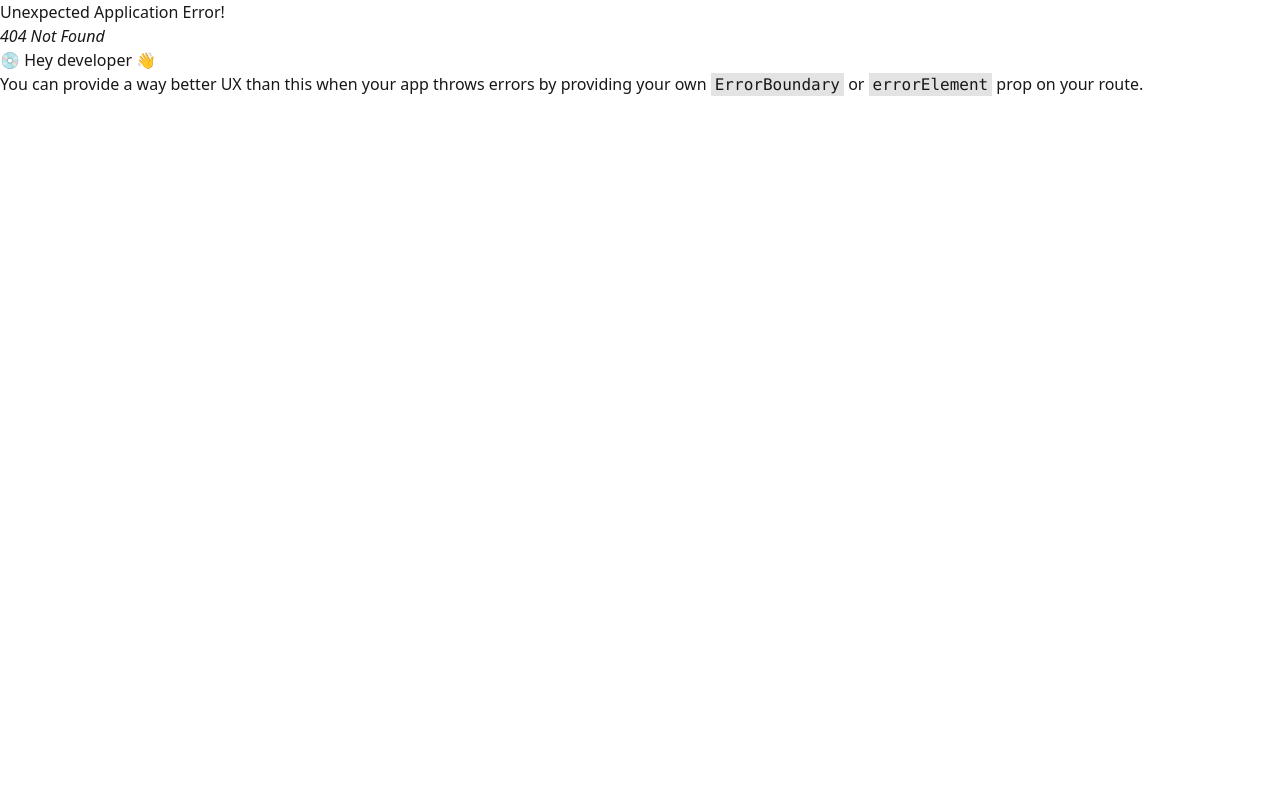
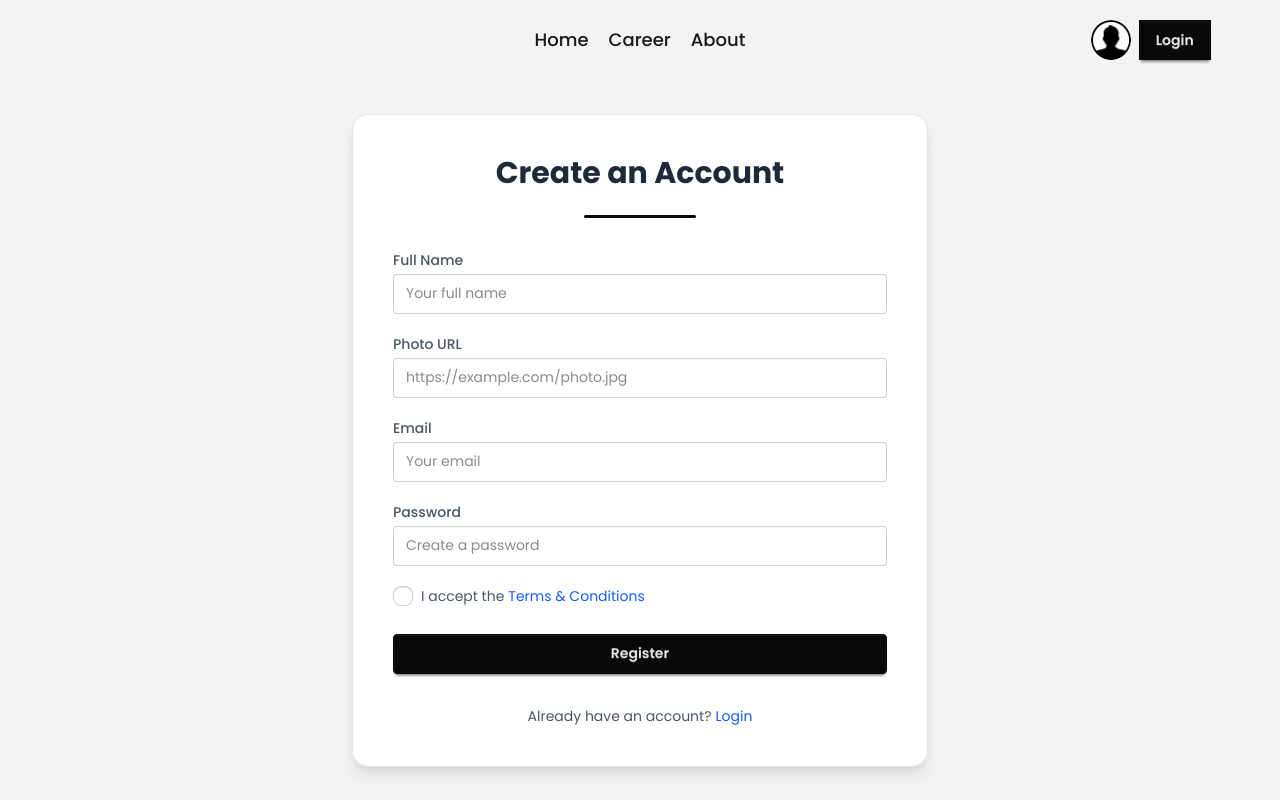
Before and after one commit to SafinRweb/Dragon-News, a React (Vite) app: page /auth/register in a window 1280 px wide. Before the commit this address had no page. Built offline with nearby package versions, Linux system fonts and the light colour scheme.

Commit message:
Version 1.1

```diff
--- a/index.html
+++ b/index.html
@@ -4,7 +4,7 @@
     <meta charset="UTF-8" />
     <link rel="icon" type="image/svg+xml" href="/vite.svg" />
     <meta name="viewport" content="width=device-width, initial-scale=1.0" />
-    <title>Vite + React</title>
+    <title>The Dragon News</title>
   </head>
   <body>
     <div id="root"></div>
--- a/package.json
+++ b/package.json
@@ -12,6 +12,7 @@
   "dependencies": {
     "@tailwindcss/vite": "^4.1.10",
     "daisyui": "^5.0.43",
+    "date-fns": "^4.1.0",
     "moment": "^2.30.1",
     "react": "^19.1.0",
     "react-dom": "^19.1.0",
--- a/src/components/Navbar.jsx
+++ b/src/components/Navbar.jsx
@@ -1,22 +1,28 @@
-import userIcon from "../assets/user.png"
-import { NavLink } from 'react-router';
+import userIcon from "../assets/user.png";
+import { Link, NavLink } from 'react-router-dom'; // make sure this is correct
 
 const Navbar = () => {
     return (
-        <div className='flex justify-between items-center'>
-            <div className="">   </div>
-            <div className="nav space-x-5">
+        <div className="grid grid-cols-3 items-center py-2 w-full">
+            {/* Left - intentionally empty for precise positioning */}
+            <div></div>
+
+            <div className="flex justify-center space-x-5 text-lg font-medium">
                 <NavLink to="/">Home</NavLink>
                 <NavLink to="/career">Career</NavLink>
                 <NavLink to="/about">About</NavLink>
             </div>
-            <div className='login items-center'>
-                <div className="flex gap-2">
-                    <img src={userIcon} alt="" />
-                    <button className="btn btn-netural rounded-none">Login</button>
+
+            <div className="flex justify-end pr-4">
+                <div className="flex items-center gap-2">
+                    <img src={userIcon} alt="User" className="w-10 h-10 rounded-full" />
+                    <Link
+                        to="/auth/login"
+                        className="btn btn-neutral rounded-none">
+                        Login
+                    </Link>
                 </div>
             </div>
-
         </div>
     );
 };
--- a/src/components/NewsCard.jsx
+++ b/src/components/NewsCard.jsx
@@ -1,9 +1,96 @@
+import { FaEye, FaRegBookmark, FaShareAlt, FaStar } from "react-icons/fa";
+import { Link } from "react-router-dom";
+import { format } from "date-fns";
 
 
-const NewsCard = ({news}) => {
+const NewsCard = ({ news }) => {
+    const {
+        title,
+        author,
+        image_url,
+        details,
+        total_view,
+        rating,
+        _id,
+    } = news;
+
     return (
-        <div>
-            {news.title}
+        <div className="card bg-base-100 shadow-md mb-6 border border-base-100 overflow-hidden">
+
+            {/* Author Info & Actions */}
+            <div className="flex items-center justify-between px-4 py-3 bg-base-300">
+                {/* Author */}
+                <div className="flex items-center gap-3">
+                    <img
+                        src={author?.img}
+                        alt={author?.name}
+                        className="w-10 h-10 rounded-full object-cover"
+                    />
+                    <div>
+                        <p className="font-semibold">{author?.name}</p>
+                        <p className="text-xs text-gray-500">
+                            {author?.published_date
+                                ? format(new Date(author.published_date), "MMMM d, yyyy 'at' h:mm a")
+                                : "Unknown Date"}
+                        </p>
+
+                    </div>
+                </div>
+
+                {/* Icons */}
+                <div className="flex items-center gap-3 text-gray-500 text-lg">
+                    <button className="hover:text-primary">
+                        <FaRegBookmark />
+                    </button>
+                    <button className="hover:text-primary">
+                        <FaShareAlt />
+                    </button>
+                </div>
+            </div>
+
+            {/* Title */}
+            <div className="px-4 pt-4">
+                <h2 className="font-bold text-lg">{title}</h2>
+            </div>
+
+            {/* News Image */}
+            <figure className="px-4 py-2">
+                <img
+                    src={image_url}
+                    alt="News"
+                    className="w-full h-auto rounded-md object-cover"
+                />
+            </figure>
+
+            {/* News Details */}
+            <div className="px-4 pb-4 text-sm text-gray-700">
+                {details.length > 250 ? (
+                    <p>
+                        {details.slice(0, 250)}...{" "}
+                        <Link to={`/news/${_id}`} className="text-primary font-semibold">
+                            Read More
+                        </Link>
+                    </p>
+                ) : (
+                    <p>{details}</p>
+                )}
+            </div>
+
+            {/* Footer: Rating & Views */}
+            <div className="flex justify-between items-center px-4 py-3 border-t border-gray-200 text-sm">
+                {/* Rating */}
+                <div className="flex items-center gap-2 text-orange-400">
+                    {[...Array(Math.floor(rating?.number || 0))].map((_, i) => (
+                        <FaStar key={i} />
+                    ))}
+                    <span className="text-gray-700 ml-1">{rating?.number}</span>
+                </div>
+
+                {/* Views */}
+                <div className="flex items-center gap-2 text-gray-600">
+                    <FaEye /> {total_view}
+                </div>
+            </div>
         </div>
     );
 };
--- /dev/null
+++ b/src/layout/AuthLayout.jsx
@@ -0,0 +1,17 @@
+import Navbar from "../components/Navbar";
+import { Outlet } from "react-router";
+
+const AuthLayout = () => {
+  return (
+    <div className="font-display min-h-screen bg-[#f3f3f3] flex flex-col">
+      <header className="py-3 w-11/12 mx-auto">
+        <Navbar />
+      </header>
+      <main className="w-11/12 mx-auto flex-grow flex justify-center items-center">
+        <Outlet />
+      </main>
+    </div>
+  );
+};
+
+export default AuthLayout;
--- /dev/null
+++ b/src/pages/Login.jsx
@@ -0,0 +1,57 @@
+import { Link } from "react-router-dom";
+
+const Login = () => {
+    return (
+        <div className="w-full max-w-xl mx-auto bg-white p-10 rounded-2xl shadow-lg border border-gray-200">
+            <h2 className="text-3xl font-bold text-center text-gray-800">
+                Login to Your Account
+            </h2>
+
+            {/* Divider with extra spacing */}
+            <div className="w-28 h-[2px] bg-neutral mx-auto mt-6 mb-8 rounded"></div>
+
+            <form className="space-y-5">
+                <div>
+                    <label className="block text-sm font-medium text-gray-600 mb-1">
+                        Email
+                    </label>
+                    <input
+                        type="email"
+                        placeholder="Enter your email"
+                        className="input input-bordered w-full"
+                    />
+                </div>
+
+                <div>
+                    <label className="block text-sm font-medium text-gray-600 mb-1">
+                        Password
+                    </label>
+                    <input
+                        type="password"
+                        placeholder="Enter your password"
+                        className="input input-bordered w-full"
+                    />
+                </div>
+
+                <div className="text-right">
+                    <a className="link link-hover text-sm text-blue-600 hover:underline">
+                        Forgot password?
+                    </a>
+                </div>
+
+                <button type="submit" className="btn btn-neutral w-full mt-2">
+                    Login
+                </button>
+            </form>
+
+            <p className="text-center text-sm mt-8 text-gray-600">
+                Don’t have an account?
+                <Link to="/auth/register" className="text-red-500 ml-1 hover:underline">
+                    Register
+                </Link>
+            </p>
+        </div>
+    );
+};
+
+export default Login;
--- /dev/null
+++ b/src/pages/Registration.jsx
@@ -0,0 +1,92 @@
+import { Link } from "react-router-dom";
+
+const Register = () => {
+    return (
+        <div className="w-full max-w-xl mx-auto bg-white p-10 rounded-2xl shadow-lg border border-gray-200">
+            <h2 className="text-3xl font-bold text-center text-gray-800">
+                Create an Account
+            </h2>
+
+            {/* Divider */}
+            <div className="w-28 h-[3px] bg-neutral mx-auto mt-6 mb-8 rounded"></div>
+
+            <form className="space-y-5">
+                {/* Full Name */}
+                <div>
+                    <label className="block text-sm font-medium text-gray-600 mb-1">
+                        Full Name
+                    </label>
+                    <input
+                        type="text"
+                        placeholder="Your full name"
+                        className="input input-bordered w-full"
+                    />
+                </div>
+
+                {/* Photo URL */}
+                <div>
+                    <label className="block text-sm font-medium text-gray-600 mb-1">
+                        Photo URL
+                    </label>
+                    <input
+                        type="text"
+                        placeholder="https://example.com/photo.jpg"
+                        className="input input-bordered w-full"
+                    />
+                </div>
+
+                {/* Email */}
+                <div>
+                    <label className="block text-sm font-medium text-gray-600 mb-1">
+                        Email
+                    </label>
+                    <input
+                        type="email"
+                        placeholder="Your email"
+                        className="input input-bordered w-full"
+                    />
+                </div>
+
+                {/* Password */}
+                <div>
+                    <label className="block text-sm font-medium text-gray-600 mb-1">
+                        Password
+                    </label>
+                    <input
+                        type="password"
+                        placeholder="Create a password"
+                        className="input input-bordered w-full"
+                    />
+                </div>
+
+                {/* Terms & Conditions */}
+                <div className="form-control">
+                    <label className="label cursor-pointer flex items-center gap-2">
+                        <input type="checkbox" className="checkbox checkbox-sm" />
+                        <span className="label-text text-sm text-gray-600">
+                            I accept the
+                            <a href="#" className="text-blue-600 ml-1 hover:underline">
+                                Terms & Conditions
+                            </a>
+                        </span>
+                    </label>
+                </div>
+
+                {/* Submit Button */}
+                <button type="submit" className="btn btn-neutral w-full mt-2">
+                    Register
+                </button>
+            </form>
+
+            {/* Already have account */}
+            <p className="text-center text-sm mt-8 text-gray-600">
+                Already have an account?
+                <Link to="/auth/login" className="text-blue-600 ml-1 hover:underline">
+                    Login
+                </Link>
+            </p>
+        </div>
+    );
+};
+
+export default Register;
```
Also changed, not shown: src/routes/router.jsx (+26 -14 lines), 1 other file (tests, documents, lock files or other folders).
